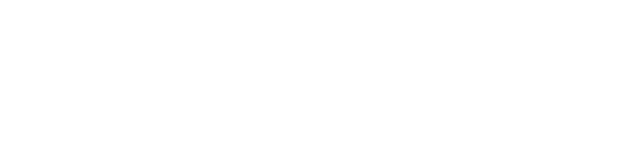
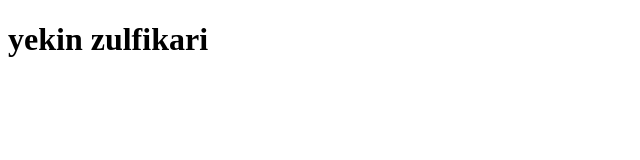
Before and after one commit to yekin/example, a plain HTML site: page index.html in a window 1280 px wide. Shown: the whole page, without its empty margins (0-640 px from the left). Drawn offline with Linux system fonts and the light colour scheme.

Commit message:
second commit

```diff
--- a/index.html
+++ b/index.html
@@ -8,7 +8,7 @@
 </head>
 <body>
     <div>
-
+        <h1>yekin zulfikari</h1>
     </div>
 </body>
 </html>
```
